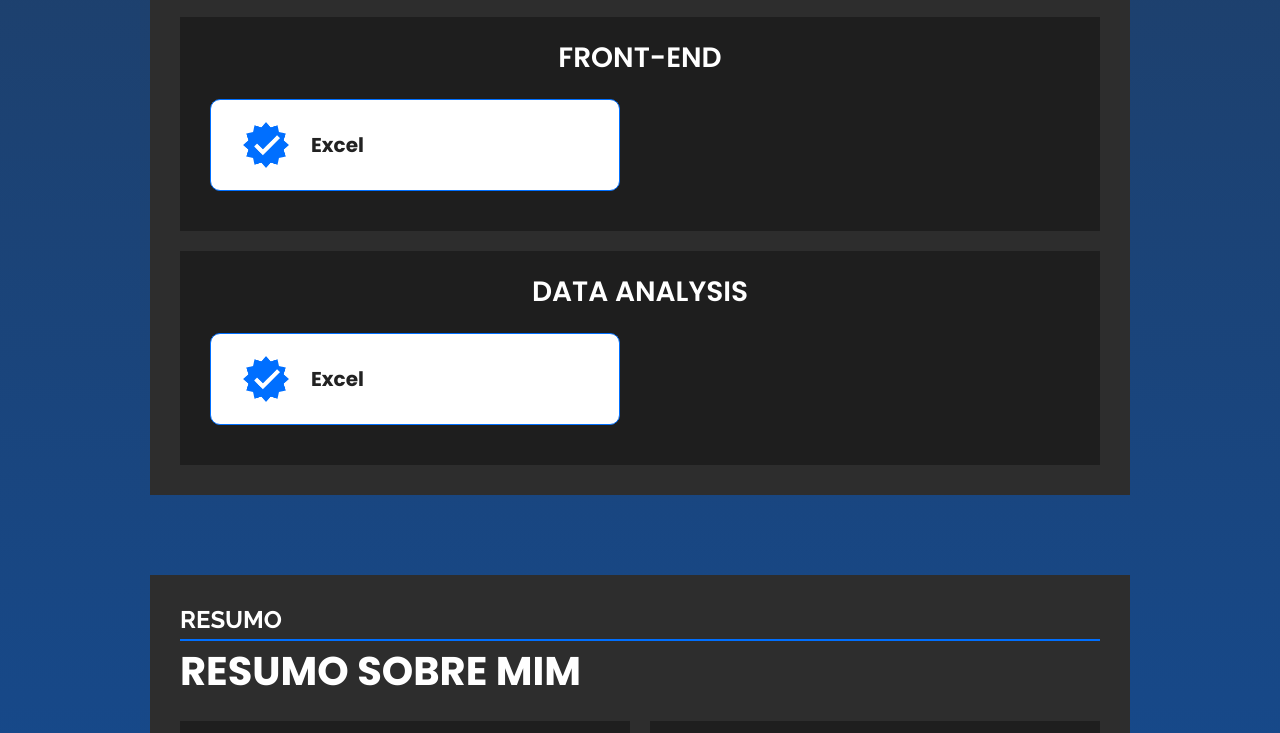
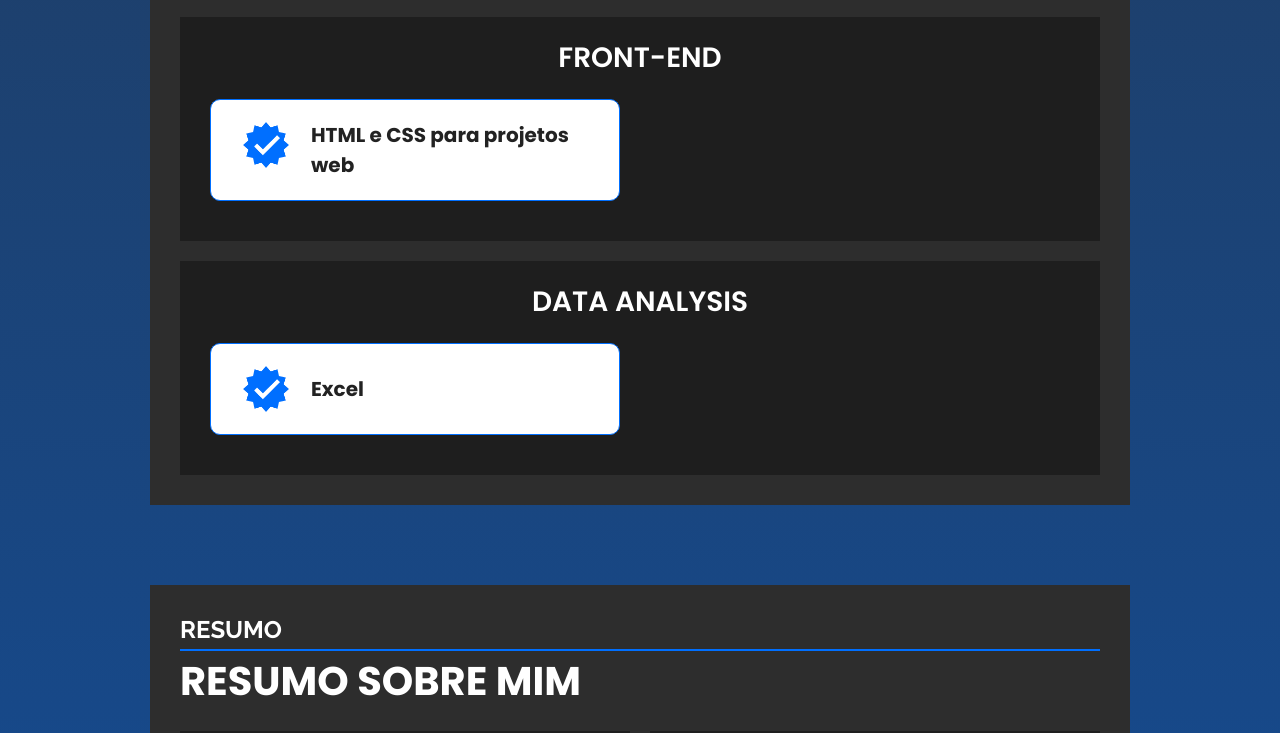
Before and after one commit to luishenriquebk/curriculo-online, a plain HTML site: page index.html in a window 1280 px wide. Shown: the part 2313-3046 px from the top of the page. Drawn offline with nearby package versions, Linux system fonts and the light colour scheme.

Commit message:
Update index.html

```diff
--- a/index.html
+++ b/index.html
@@ -218,7 +218,7 @@
                     <a href="https://cursos.alura.com.br/degree/certificate/53f6093b-76e0-4d4c-af5b-288efa6b5508" rel="noopener noreferrer" target="_blank">
                         <div class="curse-1 flex pd-20-30 border-blue-radius gap-1 bg-white hover">
                             <img src="./approval.png" class="svg-sm">
-                            <strong class="align-self-center text-md">Excel</strong>
+                            <strong class="align-self-center text-md">HTML e CSS para projetos web</strong>
                         </div>
                     </a>
                     <!-- <a href="https://github.com/luishenriquebk/lista-de-tarefas" rel="noopener noreferrer" target="_blank">
```
